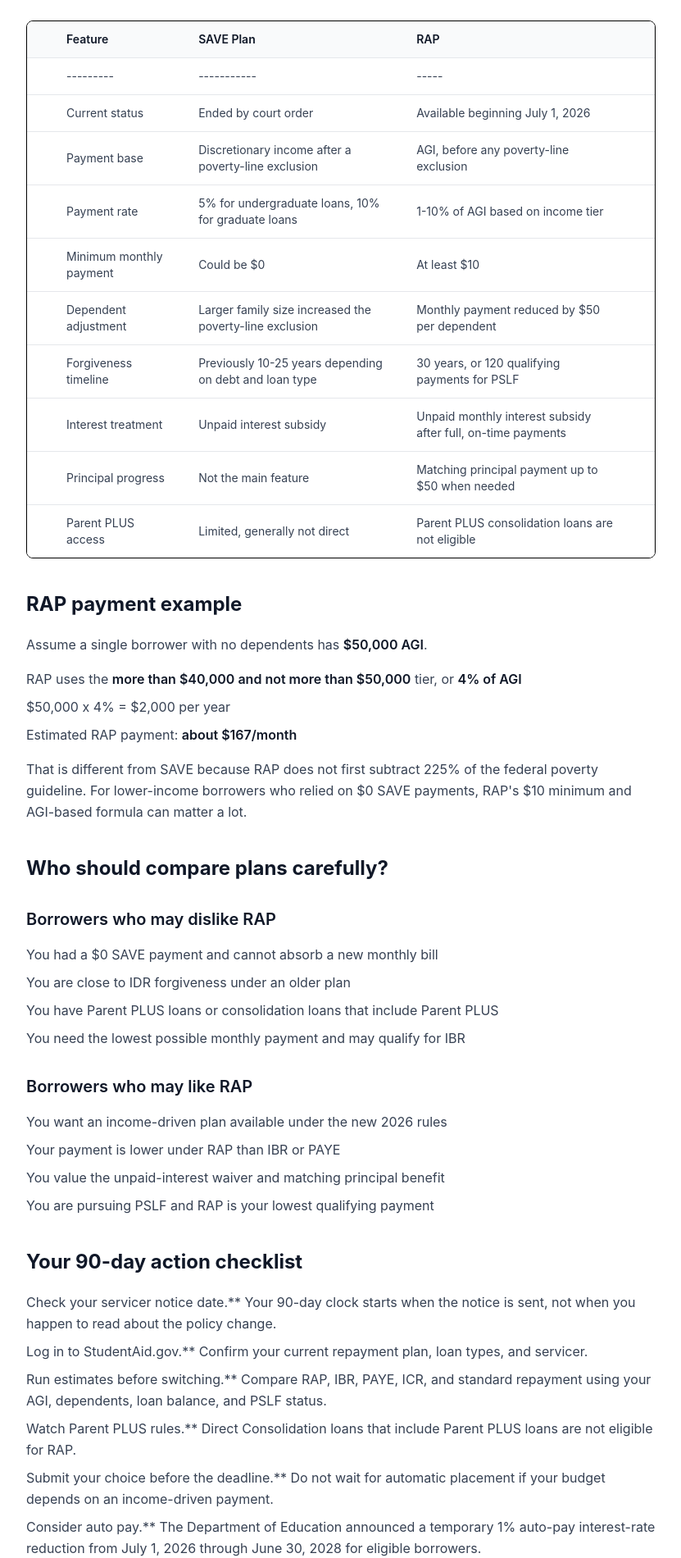
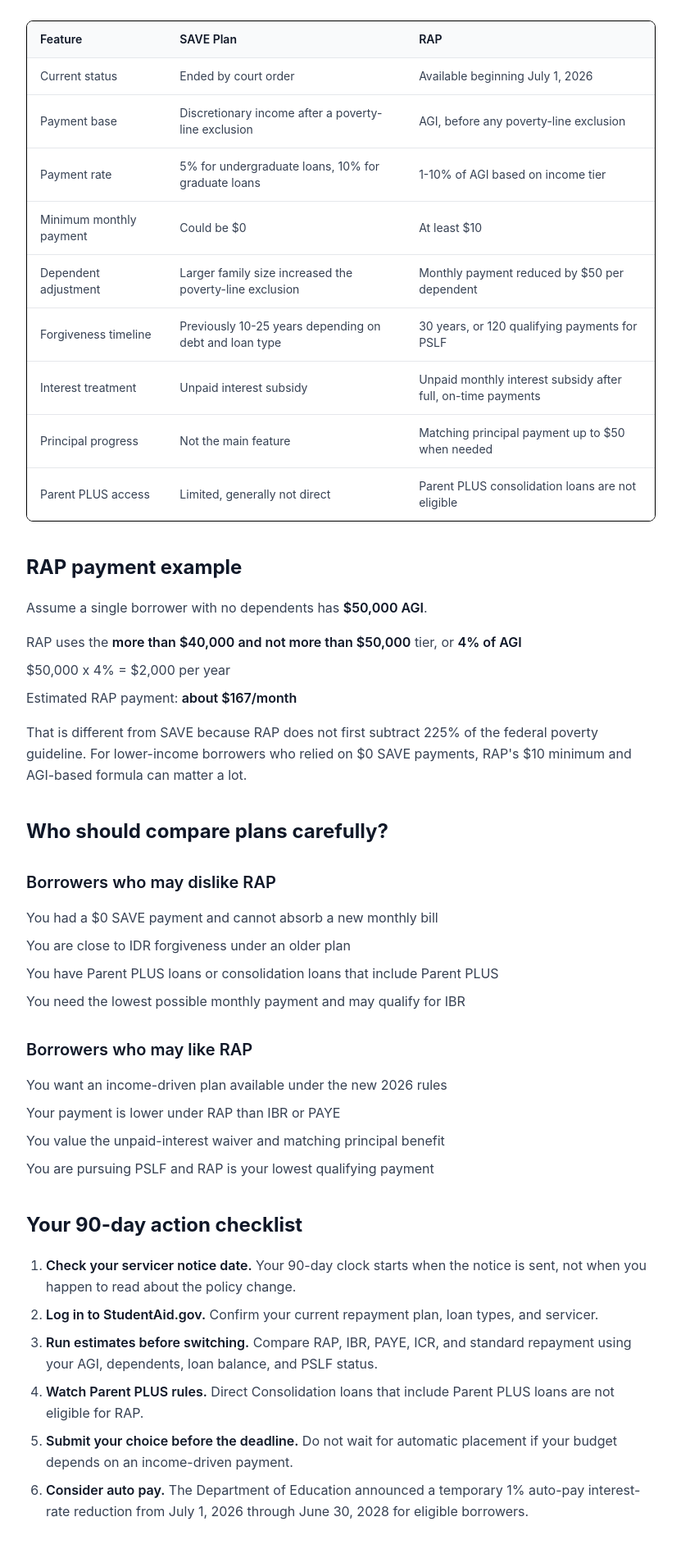
Before and after one commit to aieasygames-alt/repaymentguide, a Next.js app: page /blog/save-ending-rap-vs-save-2026 in a window 1280 px wide. Shown: the part 1146-3046 px from the top of the page at 82% size, without its empty margins (224-1055 px from the left). Built offline with nearby package versions, Linux system fonts and the light colour scheme; no server answers.

Commit message:
Fix blog markdown rendering

```diff
--- a/app/blog/[slug]/page.tsx
+++ b/app/blog/[slug]/page.tsx
@@ -1894,21 +1894,29 @@ function parseMarkdown(content: string) {
   const elements: React.ReactNode[] = [];
   let currentList: string[] = [];
   let inList = false;
+  let currentListOrdered = false;
   let tableRows: string[][] = [];
   let inTable = false;
 
   const flushList = () => {
     if (currentList.length > 0) {
-      elements.push(
+      const listItems = currentList.map((item, i) => (
+        <li key={i} className="text-gray-700 leading-relaxed">
+          {parseInline(item.replace(/^\s*(?:[-*+]|\d+\.)\s+/, '').trim())}
+        </li>
+      ));
+
+      elements.push(currentListOrdered ? (
+        <ol key={`list-${elements.length}`} className="list-decimal pl-6 space-y-2 my-4">
+          {listItems}
+        </ol>
+      ) : (
         <ul key={`list-${elements.length}`} className="space-y-2 my-4">
-          {currentList.map((item, i) => (
-            <li key={i} className="text-gray-700 leading-relaxed">
-              {parseInline(item.replace(/^\d+\.\s*/, '').replace(/^-\s*/, '').replace(/^\*+/, '').trim())}
-            </li>
-          ))}
+          {listItems}
         </ul>
-      );
+      ));
       currentList = [];
+      currentListOrdered = false;
     }
   };
 
@@ -1921,7 +1929,7 @@ function parseMarkdown(content: string) {
               <tr>
                 {tableRows[0]?.map((cell, i) => (
                   <th key={i} className="px-4 py-3 text-left text-sm font-semibold text-gray-900">
-                    {cell.trim()}
+                    {parseInline(cell)}
                   </th>
                 ))}
               </tr>
@@ -1931,7 +1939,7 @@ function parseMarkdown(content: string) {
                 <tr key={rowIndex}>
                   {row.map((cell, cellIndex) => (
                     <td key={cellIndex} className="px-4 py-3 text-sm text-gray-700">
-                      {cell.trim()}
+                      {parseInline(cell)}
                     </td>
                   ))}
                 </tr>
@@ -2013,8 +2021,13 @@ function parseMarkdown(content: string) {
         flushList();
         inTable = true;
       }
-      const cells = line.split('|').filter(c => c.trim() || c === '');
-      if (cells.length > 1) {
+      const rawCells = line.split('|').map((cell) => cell.trim());
+      const cells = rawCells.slice(
+        rawCells[0] === '' ? 1 : 0,
+        rawCells[rawCells.length - 1] === '' ? -1 : rawCells.length
+      );
+      const isDivider = cells.length > 0 && cells.every((cell) => /^:?-{3,}:?$/.test(cell));
+      if (cells.length > 1 && !isDivider) {
         tableRows.push(cells);
       }
       return;
@@ -2028,8 +2041,13 @@ function parseMarkdown(content: string) {
 
     // List items
     if (line.match(/^\s*[-*+]\s/) || line.match(/^\s*\d+\.\s/)) {
+      const isOrdered = Boolean(line.match(/^\s*\d+\.\s/));
+      if (inList && currentListOrdered !== isOrdered) {
+        flushList();
+      }
       if (!inList) {
         inList = true;
+        currentListOrdered = isOrdered;
       }
       currentList.push(line);
       return;
@@ -2114,7 +2132,6 @@ function parseInline(text: string): React.ReactNode {
 
   return <>{parts}</>;
 }
-
 export default async function BlogPostPage({ params }: { params: Promise<{ slug: string }> }) {
   const { slug } = await params;
   const post = blogPosts[slug];
```
